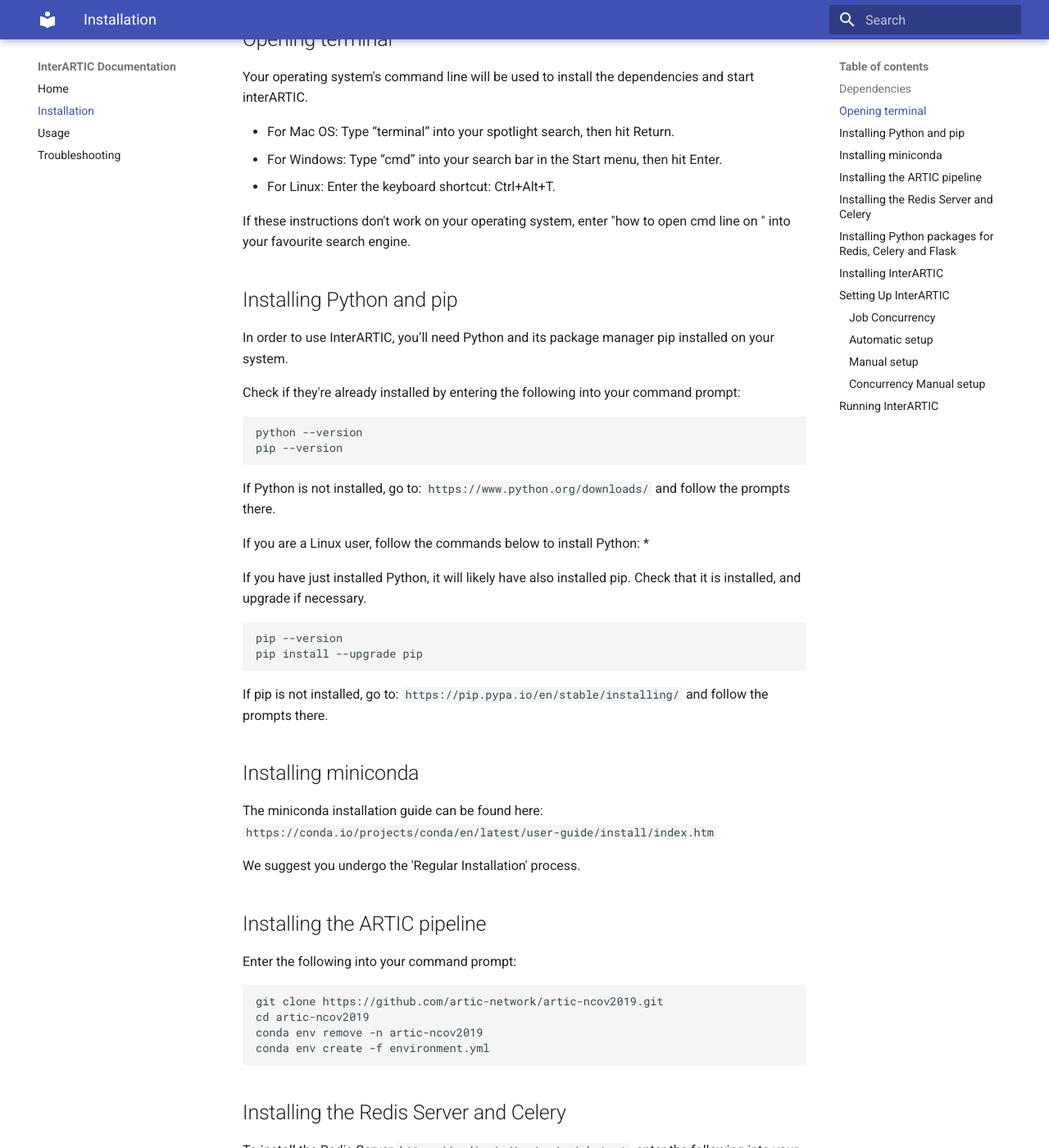
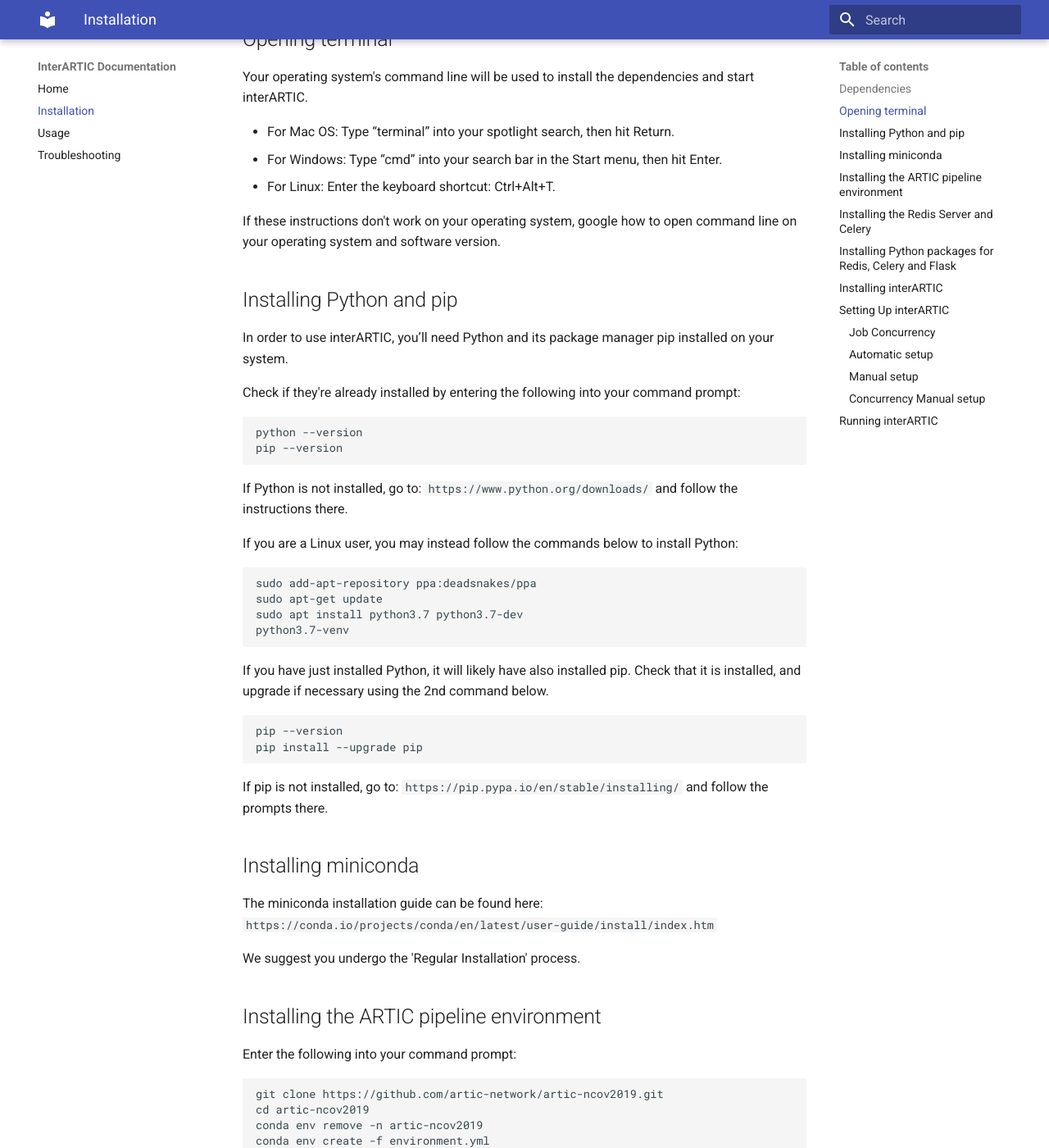
Before and after one commit to Psy-Fer/interARTIC, an MkDocs documentation site: the page built from docs/installation.md, in a window 1280 px wide and 1400 px high, scrolled down 911 px. Shown: the whole window at 82% size. Built offline with MkDocs 1.6.1 and Material for MkDocs 9.7.7, drawn with Linux system fonts in a browser that asks for light colours; some of the changed text lies outside the part shown.

Commit message:
doc edits

````diff
--- a/docs/installation.md
+++ b/docs/installation.md
@@ -17,11 +17,11 @@
 * For Windows: Type “cmd” into your search bar in the Start menu, then hit Enter.
 * For Linux: Enter the keyboard shortcut: Ctrl+Alt+T.
 
-If these instructions don't work on your operating system, enter "how to open cmd line on <your operating system and software version>" into your favourite search engine.
+If these instructions don't work on your operating system, google how to open command line on your operating system and software version.
 
 ## Installing Python and pip
 
-In order to use InterARTIC, you’ll need Python and its package manager pip installed on your system.
+In order to use interARTIC, you’ll need Python and its package manager pip installed on your system.
 
 Check if they're already installed by entering the following into your command prompt:
 
@@ -30,12 +30,17 @@
 pip --version
 ```
 
-If Python is not installed, go to: ```https://www.python.org/downloads/``` and follow the prompts there.
+If Python is not installed, go to: ```https://www.python.org/downloads/``` and follow the instructions there.
 
-If you are a Linux user, follow the commands below to install Python:
-*
+If you are a Linux user, you may instead follow the commands below to install Python:
+```
+sudo add-apt-repository ppa:deadsnakes/ppa
+sudo apt-get update
+sudo apt install python3.7 python3.7-dev
+python3.7-venv
+```
 
-If you have just installed Python, it will likely have also installed pip. Check that it is installed, and upgrade if necessary.
+If you have just installed Python, it will likely have also installed pip. Check that it is installed, and upgrade if necessary using the 2nd command below.
 
 ```
 pip --version
@@ -50,7 +55,7 @@
 
 We suggest you undergo the 'Regular Installation' process.
 
-## Installing the ARTIC pipeline
+## Installing the ARTIC pipeline environment
 
 Enter the following into your command prompt:
 
@@ -77,7 +82,7 @@
 pip3 install celery==4.4.6 redis==3.5.3 flask
 ```
 
-## Installing InterARTIC
+## Installing interARTIC
 
 Clone the repository from github by entering the following commands into your terminal.
 
@@ -125,6 +130,6 @@
 python3 main.py
 ```
 
-## Running InterARTIC
+## Running interARTIC
 
-Navigate to your browser and go to ```http://127.0.0.1:5000``` to access InterARTIC.
+Navigate to your browser and go to ```http://127.0.0.1:5000``` to access interARTIC.
````
Also changed, not shown: other parts of docs/installation.md (+4 -4 lines).
